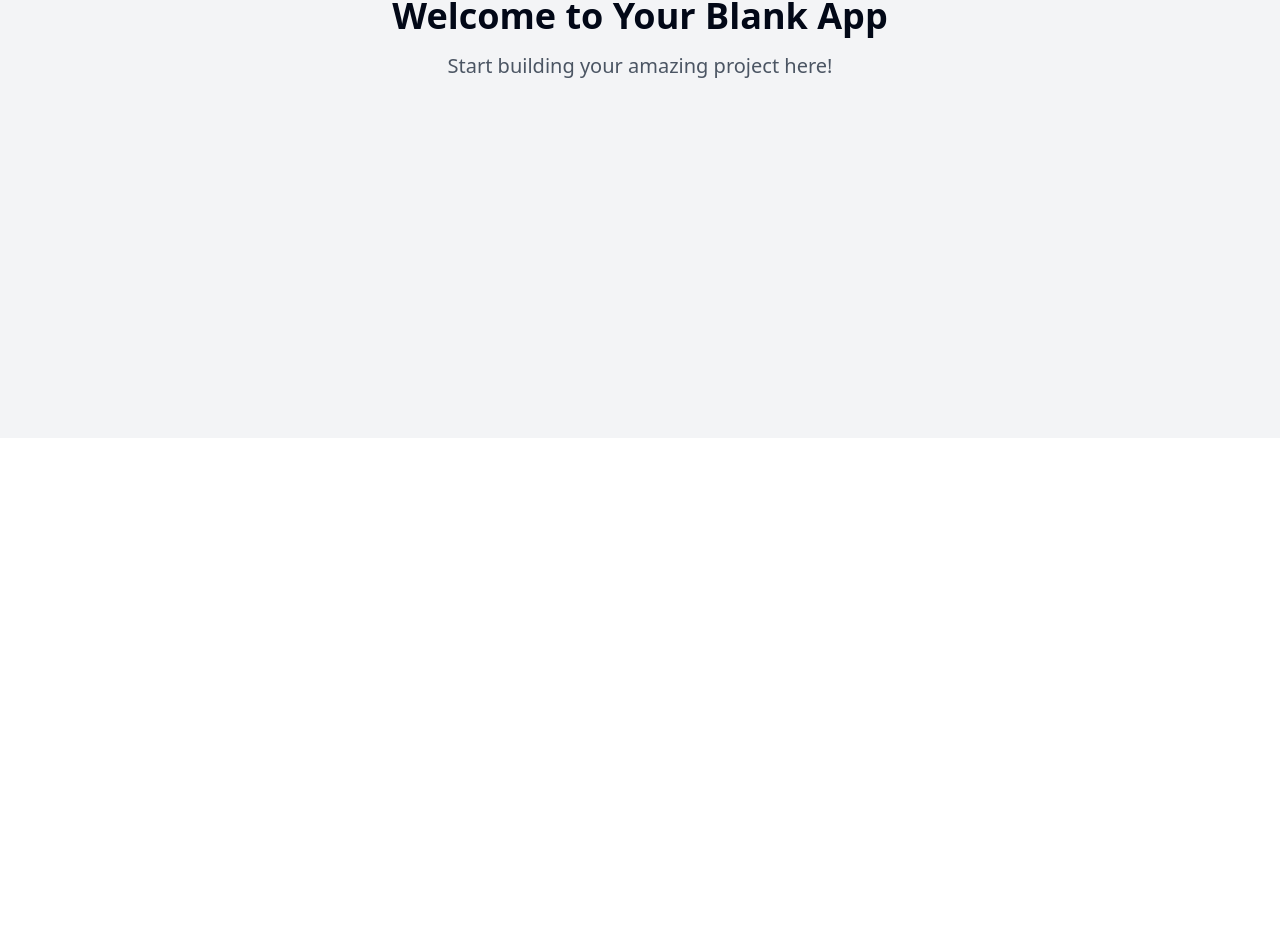
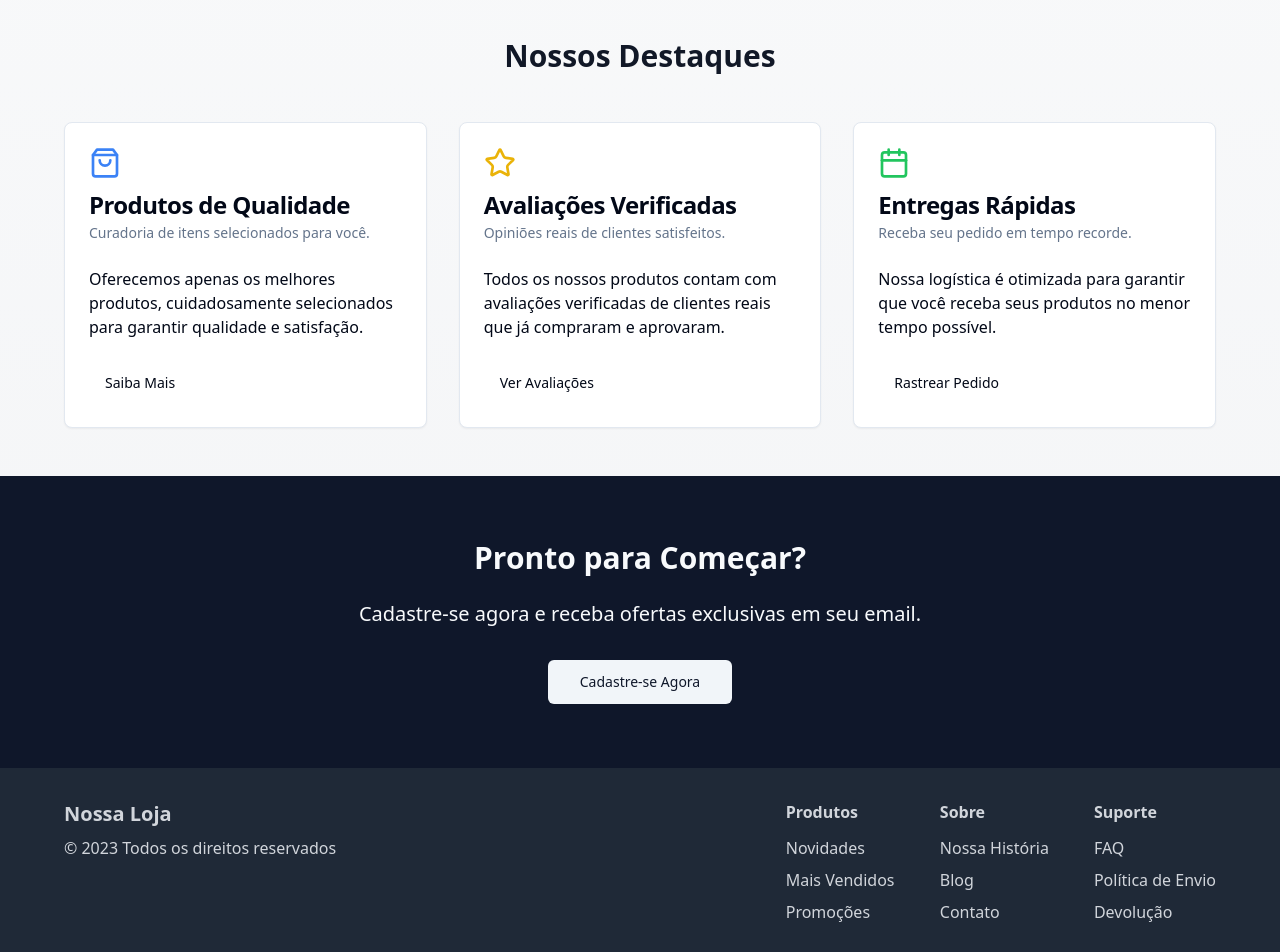
Before and after one commit to joaodevsafe/E-comerce-Lojaodafe, a React (Vite) app: page / in a window 1280 px wide. Shown: the part 362-1314 px from the top of the page. Before the commit the page ends 800 px from the top, so only its background shows below. Built offline with nearby package versions, Linux system fonts and the light colour scheme.

Commit message:
Build initial website structure
Implement the basic structure of the website based on the provided files and configurations.

```diff
--- a/src/pages/Index.tsx
+++ b/src/pages/Index.tsx
@@ -1,12 +1,135 @@
-// Update this page (the content is just a fallback if you fail to update the page)
+
+import { Button } from "@/components/ui/button";
+import { Card, CardContent, CardDescription, CardFooter, CardHeader, CardTitle } from "@/components/ui/card";
+import { ShoppingBag, Star, Calendar } from "lucide-react";
+import { useToast } from "@/hooks/use-toast";
 
 const Index = () => {
+  const { toast } = useToast();
+
+  const handleExplore = () => {
+    toast({
+      title: "Obrigado pelo interesse!",
+      description: "Em breve teremos mais informações disponíveis."
+    });
+  };
+
   return (
-    <div className="min-h-screen flex items-center justify-center bg-gray-100">
-      <div className="text-center">
-        <h1 className="text-4xl font-bold mb-4">Welcome to Your Blank App</h1>
-        <p className="text-xl text-gray-600">Start building your amazing project here!</p>
-      </div>
+    <div className="min-h-screen bg-gradient-to-b from-gray-50 to-gray-100">
+      {/* Header/Hero Section */}
+      <header className="py-16 px-4 md:px-6 text-center">
+        <h1 className="text-4xl md:text-6xl font-bold mb-6 text-gray-900">Bem-vindo à Nossa Loja</h1>
+        <p className="text-xl md:text-2xl text-gray-600 mb-8 max-w-2xl mx-auto">
+          Descubra produtos incríveis e ofertas exclusivas em nosso catálogo.
+        </p>
+        <Button onClick={handleExplore} size="lg" className="mx-2">
+          Explorar Agora
+        </Button>
+        <Button variant="outline" size="lg" className="mx-2">
+          Saiba Mais
+        </Button>
+      </header>
+
+      {/* Features Section */}
+      <section className="py-12 px-4 md:px-6">
+        <div className="max-w-6xl mx-auto">
+          <h2 className="text-3xl font-bold text-center mb-12 text-gray-900">Nossos Destaques</h2>
+
+          <div className="grid grid-cols-1 md:grid-cols-3 gap-8">
+            <Card className="hover:shadow-lg transition-shadow">
+              <CardHeader>
+                <ShoppingBag className="h-8 w-8 text-blue-500 mb-2" />
+                <CardTitle>Produtos de Qualidade</CardTitle>
+                <CardDescription>Curadoria de itens selecionados para você.</CardDescription>
+              </CardHeader>
+              <CardContent>
+                <p>Oferecemos apenas os melhores produtos, cuidadosamente selecionados para garantir qualidade e satisfação.</p>
+              </CardContent>
+              <CardFooter>
+                <Button variant="ghost" onClick={handleExplore}>Saiba Mais</Button>
+              </CardFooter>
+            </Card>
+
+            <Card className="hover:shadow-lg transition-shadow">
+              <CardHeader>
+                <Star className="h-8 w-8 text-yellow-500 mb-2" />
+                <CardTitle>Avaliações Verificadas</CardTitle>
+                <CardDescription>Opiniões reais de clientes satisfeitos.</CardDescription>
+              </CardHeader>
+              <CardContent>
+                <p>Todos os nossos produtos contam com avaliações verificadas de clientes reais que já compraram e aprovaram.</p>
+              </CardContent>
+              <CardFooter>
+                <Button variant="ghost" onClick={handleExplore}>Ver Avaliações</Button>
+              </CardFooter>
+            </Card>
+
+            <Card className="hover:shadow-lg transition-shadow">
+              <CardHeader>
+                <Calendar className="h-8 w-8 text-green-500 mb-2" />
+                <CardTitle>Entregas Rápidas</CardTitle>
+                <CardDescription>Receba seu pedido em tempo recorde.</CardDescription>
+              </CardHeader>
+              <CardContent>
+                <p>Nossa logística é otimizada para garantir que você receba seus produtos no menor tempo possível.</p>
+              </CardContent>
+              <CardFooter>
+                <Button variant="ghost" onClick={handleExplore}>Rastrear Pedido</Button>
+              </CardFooter>
+            </Card>
+          </div>
+        </div>
+      </section>
+
+      {/* CTA Section */}
+      <section className="py-16 px-4 md:px-6 bg-primary text-primary-foreground">
+        <div className="max-w-4xl mx-auto text-center">
+          <h2 className="text-3xl font-bold mb-6">Pronto para Começar?</h2>
+          <p className="text-xl mb-8">Cadastre-se agora e receba ofertas exclusivas em seu email.</p>
+          <Button variant="secondary" size="lg" onClick={handleExplore}>
+            Cadastre-se Agora
+          </Button>
+        </div>
+      </section>
+
+      {/* Footer */}
+      <footer className="py-8 px-4 md:px-6 bg-gray-800 text-gray-300">
+        <div className="max-w-6xl mx-auto flex flex-col md:flex-row justify-between">
+          <div className="mb-6 md:mb-0">
+            <h3 className="text-xl font-bold mb-2">Nossa Loja</h3>
+            <p>© 2023 Todos os direitos reservados</p>
+          </div>
+
+          <div className="grid grid-cols-2 md:grid-cols-3 gap-8">
+            <div>
+              <h4 className="font-semibold mb-3">Produtos</h4>
+              <ul>
+                <li className="mb-2"><a href="#" className="hover:text-white">Novidades</a></li>
+                <li className="mb-2"><a href="#" className="hover:text-white">Mais Vendidos</a></li>
+                <li className="mb-2"><a href="#" className="hover:text-white">Promoções</a></li>
+              </ul>
+            </div>
+
+            <div>
+              <h4 className="font-semibold mb-3">Sobre</h4>
+              <ul>
+                <li className="mb-2"><a href="#" className="hover:text-white">Nossa História</a></li>
+                <li className="mb-2"><a href="#" className="hover:text-white">Blog</a></li>
+                <li className="mb-2"><a href="#" className="hover:text-white">Contato</a></li>
+              </ul>
+            </div>
+
+            <div>
+              <h4 className="font-semibold mb-3">Suporte</h4>
+              <ul>
+                <li className="mb-2"><a href="#" className="hover:text-white">FAQ</a></li>
+                <li className="mb-2"><a href="#" className="hover:text-white">Política de Envio</a></li>
+                <li className="mb-2"><a href="#" className="hover:text-white">Devolução</a></li>
+              </ul>
+            </div>
+          </div>
+        </div>
+      </footer>
     </div>
   );
 };
```
